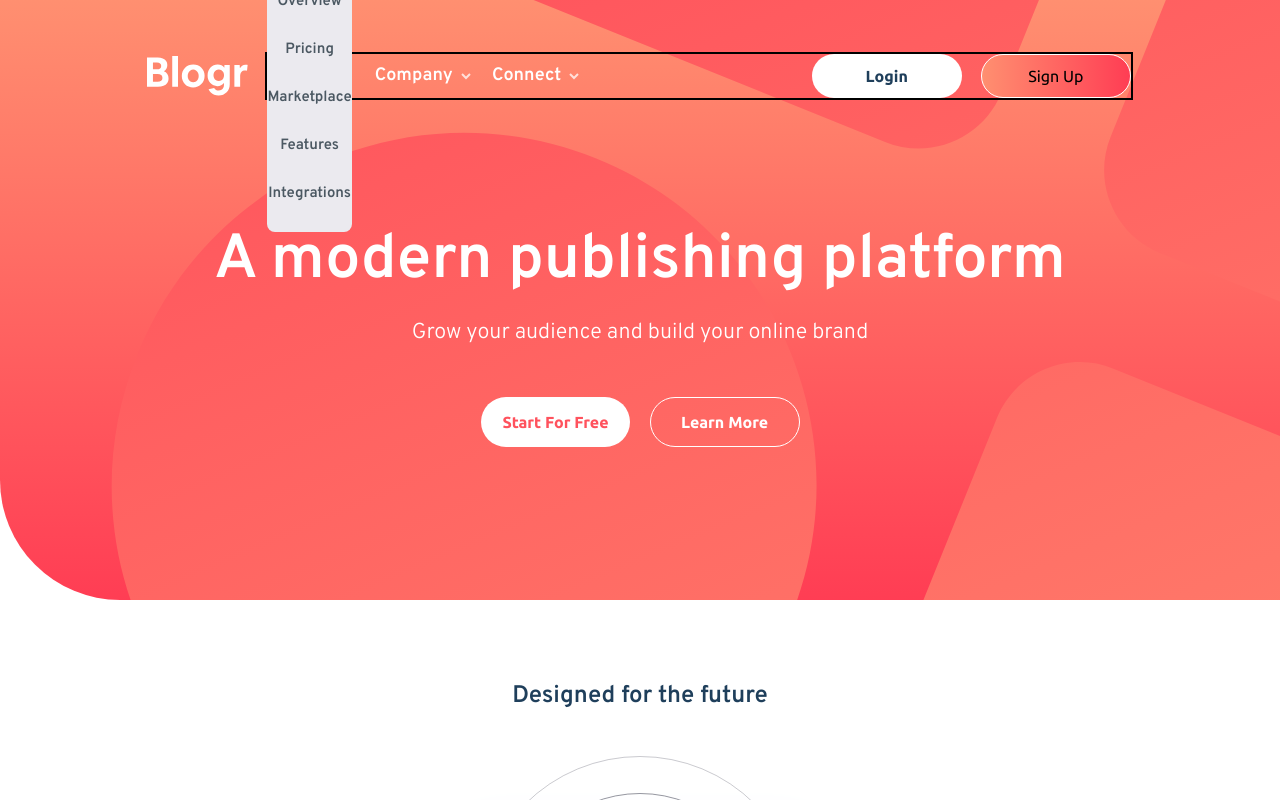
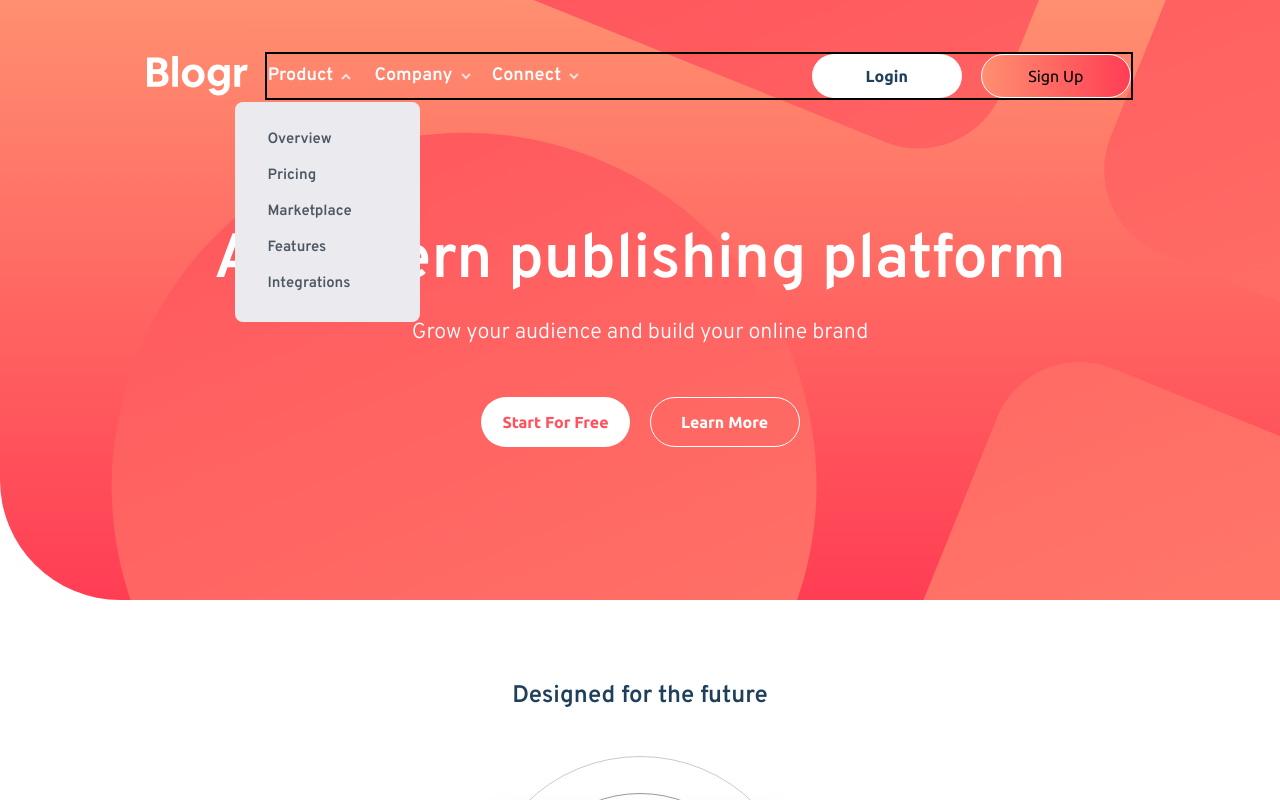
Before and after one commit to Arfirpo/blogr-landing-page-main, a React (Create React App) app: page / in a window 1280 px wide. Both pictures are taken after a click on the element "Product". Shown: the top 800 px of the page. Built offline with nearby package versions, Linux system fonts and the light colour scheme.

Commit message:
header dready

```diff
--- a/src/components/MenuNav.jsx
+++ b/src/components/MenuNav.jsx
@@ -24,8 +24,8 @@ export const MenuNav = () => {
   return (
     <div className="flex flex-col md:flex-row md:max-w-[310px] items-center justify-center gap-7 text-center text-lg  font-bold w-full ">
       {Object.values(menu).map((menuItem, index) => (
-        <div key={index} className="w-full h-full flex flex-col gap-4 ">
-          <div className="flex items-center justify-center gap-2">
+        <div key={index} className="w-full h-full flex flex-col gap-4 md:relative">
+          <div className="flex items-center justify-center gap-2 ">
             <h3
               className="text-veryDarkBlue cursor-pointer md:text-White"
               onClick={() => handleHeadingClick(menuItem.heading)}
@@ -41,7 +41,7 @@ export const MenuNav = () => {
             />
           </div>
           {openItem === menuItem.heading && (
-            <ul className="bg-[#ebeaef] w-full h-full flex flex-col justify-evenly rounded-lg py-6 gap-5">
+            <ul className="bg-[#ebeaef] md:absolute w-full h-full md:w-[220%] md:h-max md:top-[2.5rem] md:-left-8 flex flex-col justify-evenly md:justify-center md:gap-2 items-start pl-8 rounded-lg py-6 gap-5">
               {menuItem.items.map((item, subIndex) => (
                 <li
                   className="text-[.93rem] text-veryDarkGrayishBlue cursor-pointer hover:text-veryDarkBlue hover:text-[0.97rem]"
```
